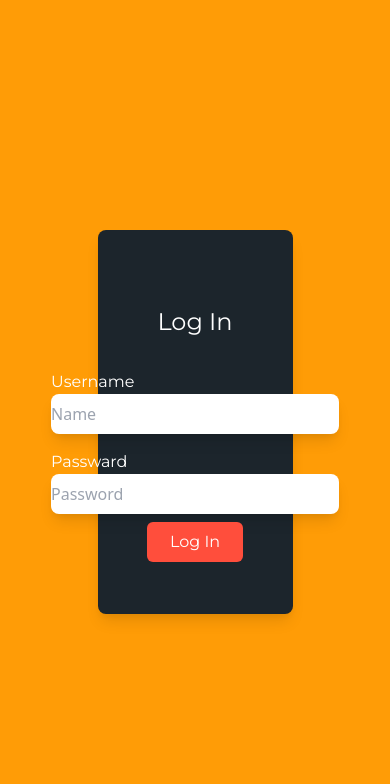
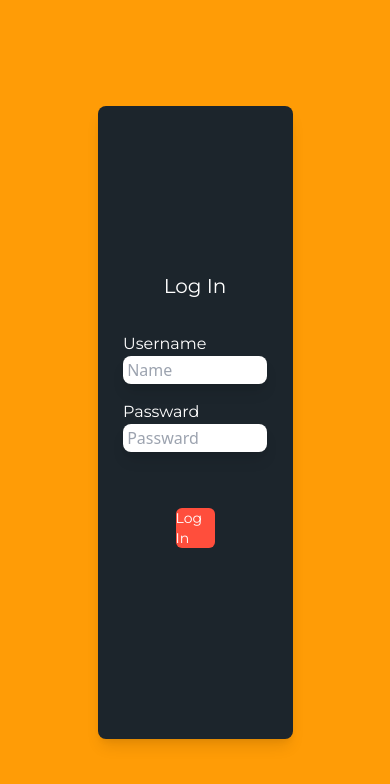
Before and after one commit to dumidu1998/autoaid-front, a React (Create React App) app: page /test in a window 390 px wide. Shown: the top 784 px of the page. Built offline with nearby package versions, Linux system fonts and the light colour scheme.

Commit message:
Edit Mobile responsive

```diff
--- a/src/components/Atoms/staffLogin/Button.js
+++ b/src/components/Atoms/staffLogin/Button.js
@@ -2,8 +2,8 @@ import React from 'react'
 
 export default function Button() {
     return (
-        <div class="my-12" className="w-24 h-10 bg-primary-0 rounded-md flex items-center justify-center hover:shadow-lg">
-            <h1 className=" font-primary">Log In</h1>
+        <div className="w-1/5 h-10 my-12 bg-primary-0 rounded-md flex items-center justify-center hover:shadow-lg xl:w-1/6 2xl:w-36">
+            <h1 className=" font-primary text-sm md:text-lg lg:text-xl ">Log In</h1>
 
         </div>
     )
--- a/src/components/Atoms/staffLogin/Heading.js
+++ b/src/components/Atoms/staffLogin/Heading.js
@@ -4,7 +4,7 @@ export default function Heading() {
     return (
         <div>
             <div class="my-6">
-                <h1 className="font-normal font-primary text-2xl">Log In</h1>
+                <h1 className="font-normal font-primary text-xl md:text-2xl lg:text-4xl">Log In</h1>
             </div>
         </div>
     )
--- a/src/components/Atoms/staffLogin/InputBox1.js
+++ b/src/components/Atoms/staffLogin/InputBox1.js
@@ -4,7 +4,7 @@ export default function InputBox1(props) {
     return (
         <div class="my-2">
             <h1 className="font-normal font-primary">{props.lable}</h1>
-            <input type="text" placeholder="Name" className=" rounded-lg shadow-lg h-10 w-72 float-right">{props.Name}</input>
+            <input type="text" placeholder="Name" className=" rounded-lg shadow-lg h-10 sm:w-10 float-left">{props.Name}</input>
         </div>
     )
 }
--- a/src/components/Atoms/staffLogin/InputBox2.js
+++ b/src/components/Atoms/staffLogin/InputBox2.js
@@ -4,7 +4,7 @@ export default function InputBox2(props) {
     return (
         <div class="my-2">
             <h1 className="font-normal font-primary">{props.lable}</h1>
-            <input type="text" placeholder="Password" className=" rounded-lg shadow-lg h-10 w-72 float-right">{props.Name}</input>
+            <input type="text" placeholder={props.name} className=" rounded-lg shadow-lg h-7 w-36 md:h-10 md:w-52 lg:h-10 xl:w-72 xl:h-12 lg:w-64  float-left"/>
         </div>
     )
 }
--- a/src/pages/serviceAdvisor/Test.js
+++ b/src/pages/serviceAdvisor/Test.js
@@ -8,11 +8,11 @@ import Button from '../../components/Atoms/staffLogin/Button'
 export default function Test() {
     return (
         <div className="flex items-center justify-center bg-Secondary-0 h-screen ">
-            <div className="w-6/12  bg-forth-0 h-96 rounded-lg shadow-lg flex flex-col items-center justify-center text-white relative ">
+            <div className="w-6/12  bg-forth-0 h-3/4 rounded-lg shadow-lg flex flex-col items-center justify-center text-white relative ">
 
                     <Heading/>
-                    <InputBox1 lable=" Username"/>
-                    <InputBox2 lable=" Passward"/>
+                    <InputBox2 lable=" Username" name=" Name"/>
+                    <InputBox2 lable=" Passward" name=" Passward"/>
                     <Button/>
 
             </div>
```
